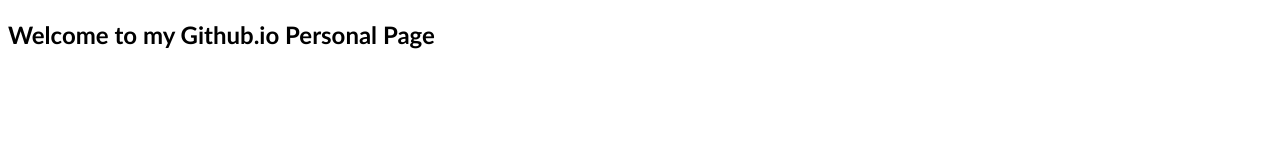
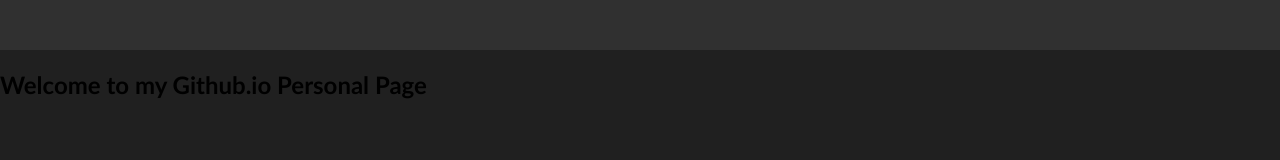
Before and after one commit to Grudgez/bradleydeleonard.github.io, a plain HTML site: page index.html in a window 1280 px wide. Drawn offline with Linux system fonts and the light colour scheme.

Commit message:
added more styling to css

```diff
--- a/styles/styles.css
+++ b/styles/styles.css
@@ -3,4 +3,10 @@
 }
 body{
     font-family: 'Trebuchet MS', 'Lucida Sans Unicode', 'Lucida Grande', 'Lucida Sans', Arial, sans-serif;
+    background-color: #202020;
+    margin: 0;
 }
+header{
+    background-color: #303030;
+    min-height: 50px;
+}
```
